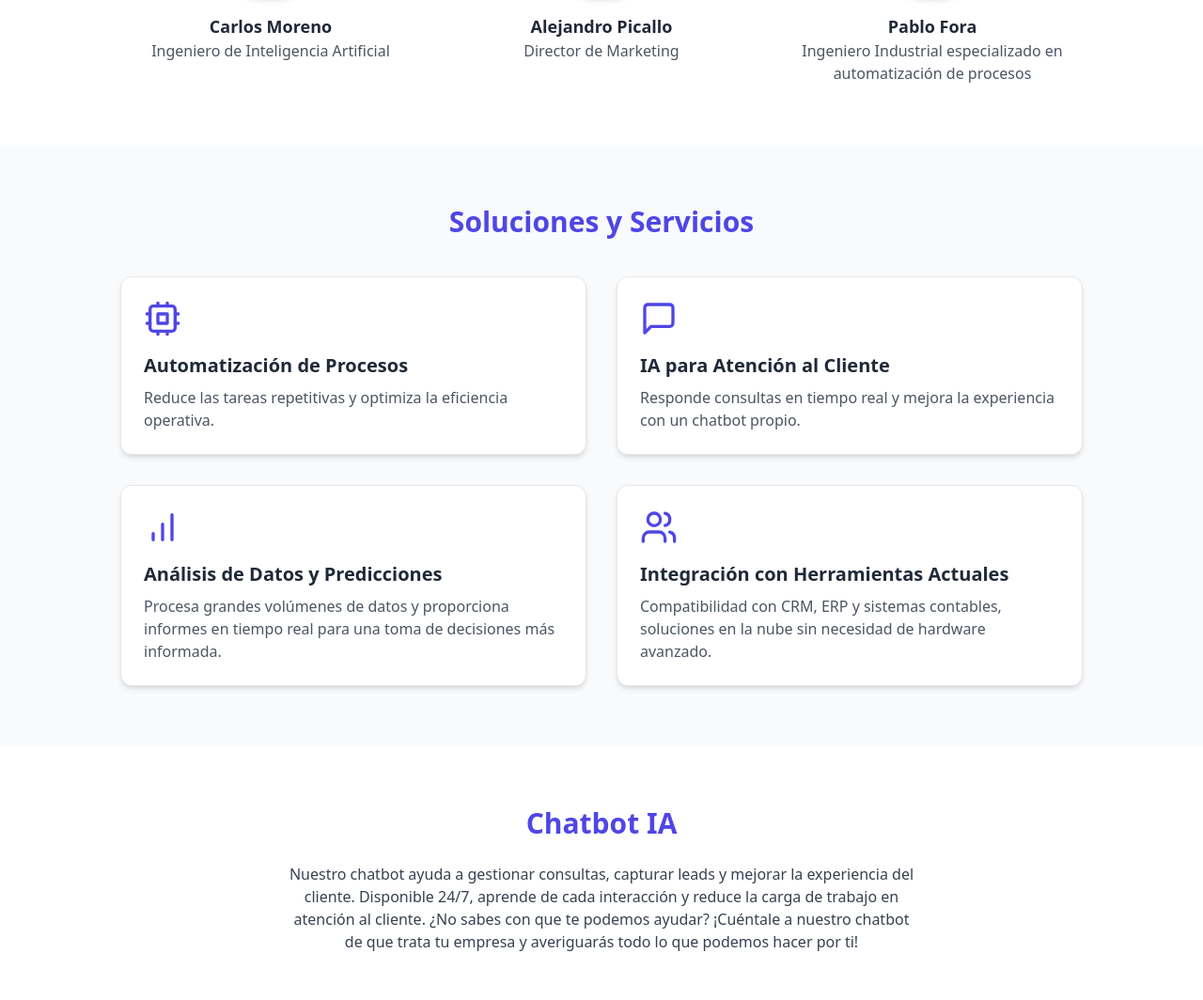
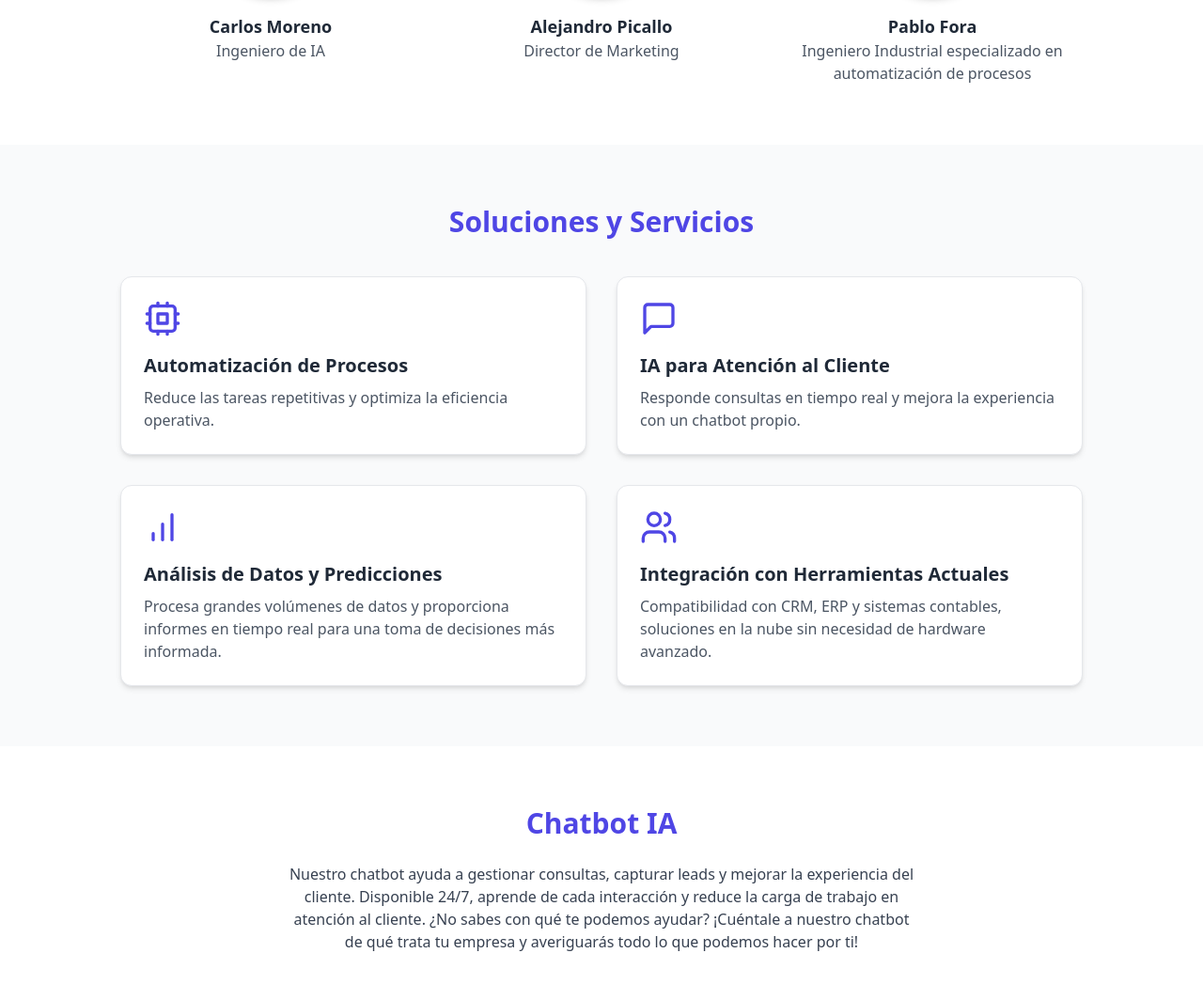
Before and after one commit to carlosmorenolosa/IA_Pymes, a React (Create React App) app: page / in a window 1280 px wide. Shown: the part 1076-2140 px from the top of the page at 94% size. Built offline with nearby package versions, Linux system fonts and the light colour scheme.

Commit message:
cambios en la web

```diff
--- a/src/App.js
+++ b/src/App.js
@@ -157,7 +157,7 @@ function AboutSection() {
         <div className="mt-10 grid grid-cols-1 gap-8 md:grid-cols-3">
           <TeamMember
             name="Carlos Moreno"
-            role="Ingeniero de Inteligencia Artificial"
+            role="Ingeniero de IA"
             imageUrl="/images/carlos-moreno.jpeg"
           />
           <TeamMember
@@ -276,8 +276,8 @@ function ChatbotSection() {
         <p className="mx-auto mb-8 max-w-2xl text-center text-gray-700">
           Nuestro chatbot ayuda a gestionar consultas, capturar leads y mejorar la
           experiencia del cliente. Disponible 24/7, aprende de cada interacción y
-          reduce la carga de trabajo en atención al cliente. ¿No sabes con que te podemos ayudar?
-          ¡Cuéntale a nuestro chatbot de que trata tu empresa y averiguarás todo lo que podemos hacer por ti!
+          reduce la carga de trabajo en atención al cliente. ¿No sabes con qué te podemos ayudar?
+          ¡Cuéntale a nuestro chatbot de qué trata tu empresa y averiguarás todo lo que podemos hacer por ti!
         </p>
         <div className="mt-10 flex flex-col items-center justify-center space-y-6">
           {/* COMPONENTE DEL CHATBOT REAL */}
```
